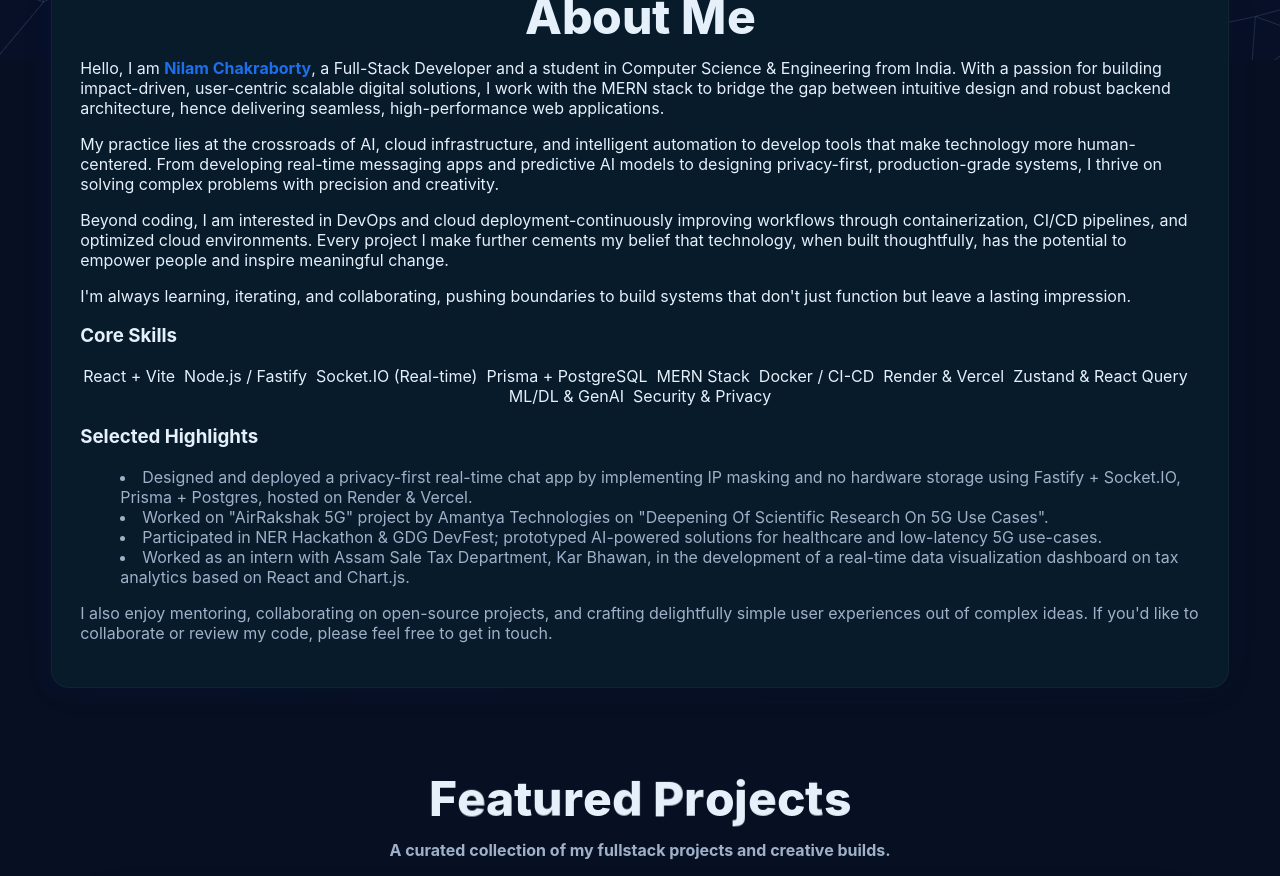
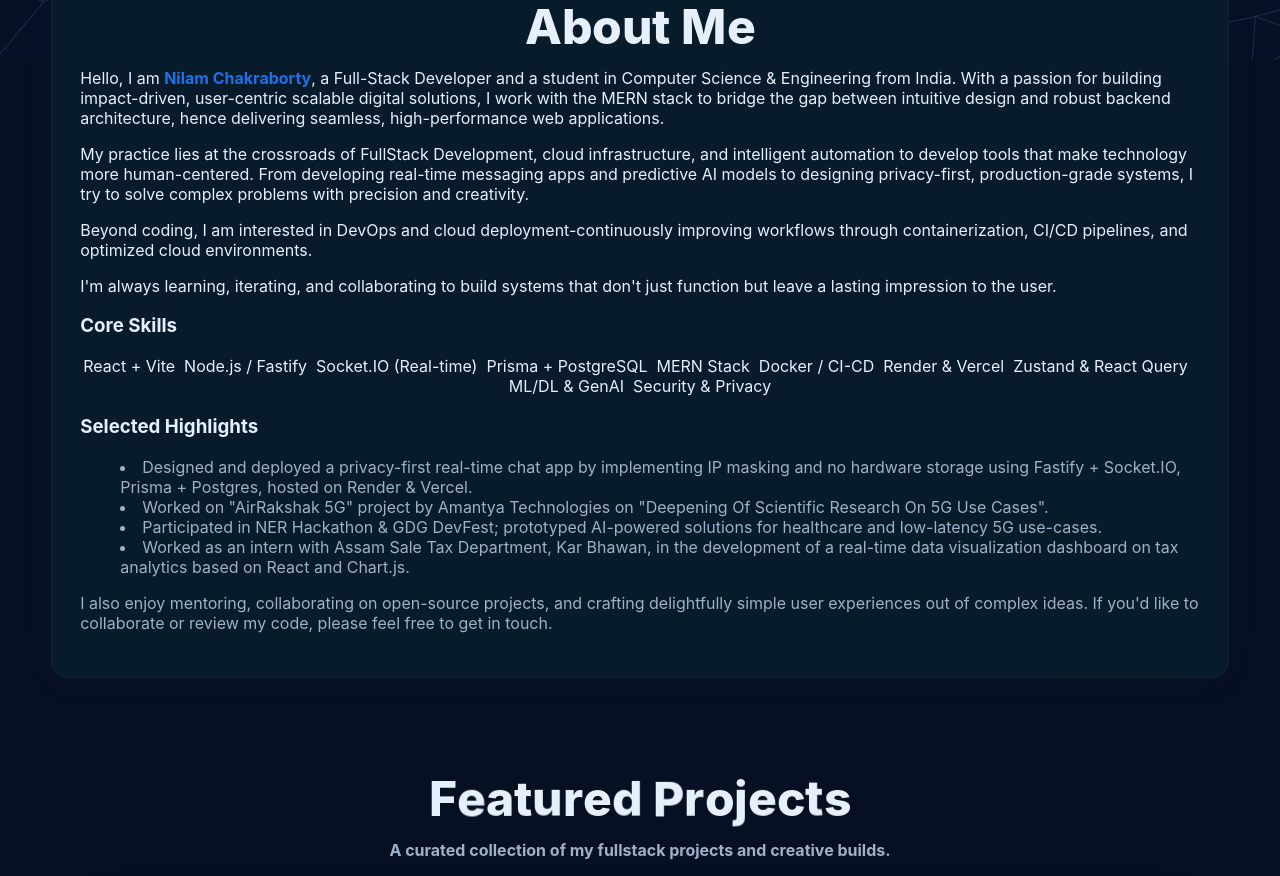
Before and after one commit to NilamXSC/PORTFOLIO, a React (Vite) app: page / in a window 1280 px wide. Shown: the part 740-1616 px from the top of the page. Built offline with nearby package versions, Linux system fonts and the light colour scheme.

Commit message:
Update About.jsx

```diff
--- a/src/components/About.jsx
+++ b/src/components/About.jsx
@@ -80,15 +80,15 @@ export default function About() {
               </p>
 
               <p className="mt-4 text-base md:text-lg leading-relaxed text-[var(--text)]">
-                My practice lies at the crossroads of AI, cloud infrastructure, and intelligent automation to develop tools that make technology more human-centered. From developing real-time messaging apps and predictive AI models to designing privacy-first, production-grade systems, I thrive on solving complex problems with precision and creativity.
+                My practice lies at the crossroads of FullStack Development, cloud infrastructure, and intelligent automation to develop tools that make technology more human-centered. From developing real-time messaging apps and predictive AI models to designing privacy-first, production-grade systems, I try to solve complex problems with precision and creativity.
               </p>
 
               <p className="mt-4 text-base md:text-lg leading-relaxed text-[var(--text)]">
-                Beyond coding, I am interested in DevOps and cloud deployment-continuously improving workflows through containerization, CI/CD pipelines, and optimized cloud environments. Every project I make further cements my belief that technology, when built thoughtfully, has the potential to empower people and inspire meaningful change.
+                Beyond coding, I am interested in DevOps and cloud deployment-continuously improving workflows through containerization, CI/CD pipelines, and optimized cloud environments.
               </p>
 
               <p className="mt-4 text-base md:text-lg leading-relaxed text-[var(--text)]">
-                I'm always learning, iterating, and collaborating, pushing boundaries to build systems that don't just function but leave a lasting impression.
+                I'm always learning, iterating, and collaborating to build systems that don't just function but leave a lasting impression to the user.
               </p>
 
 
```
